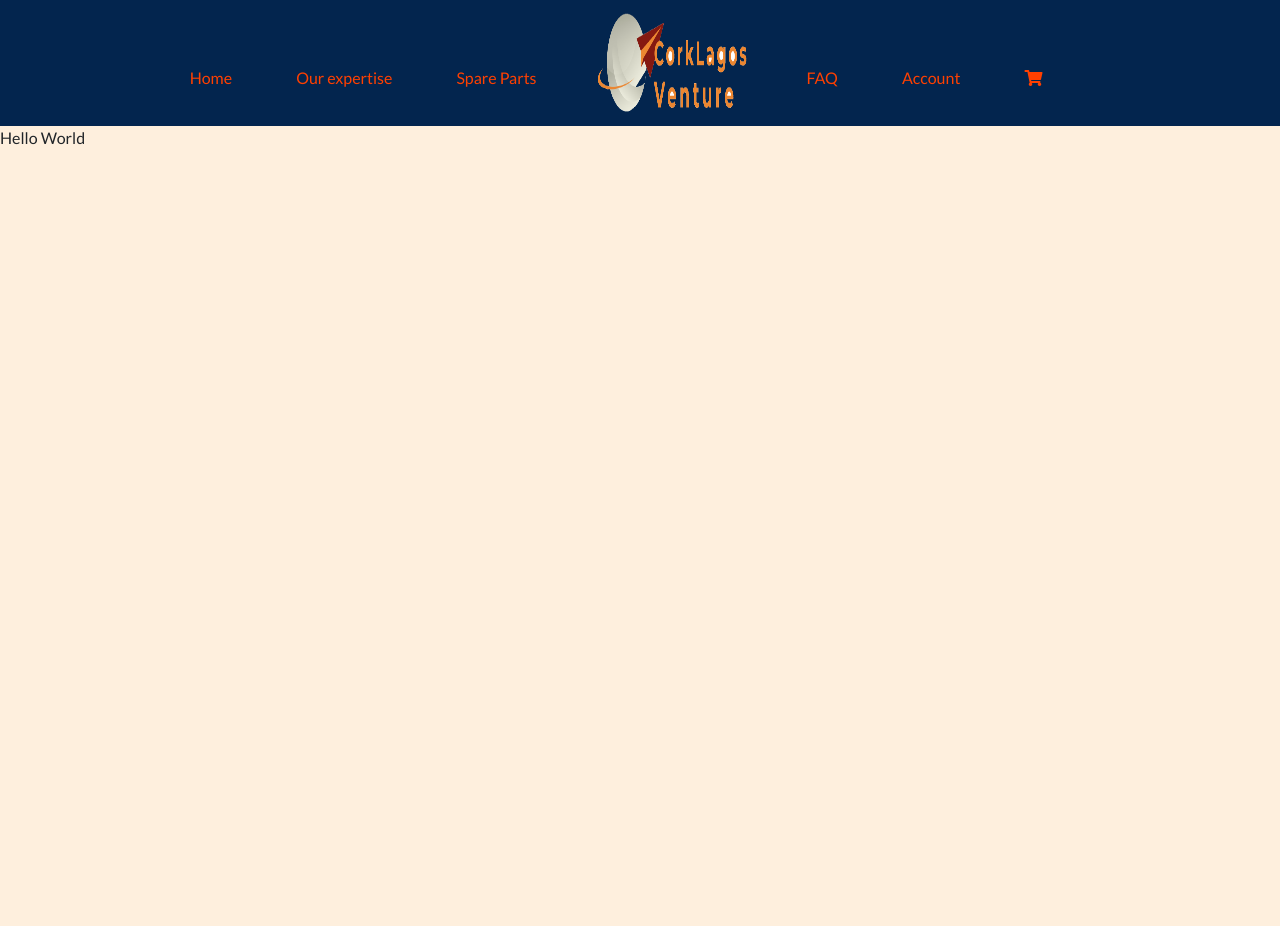
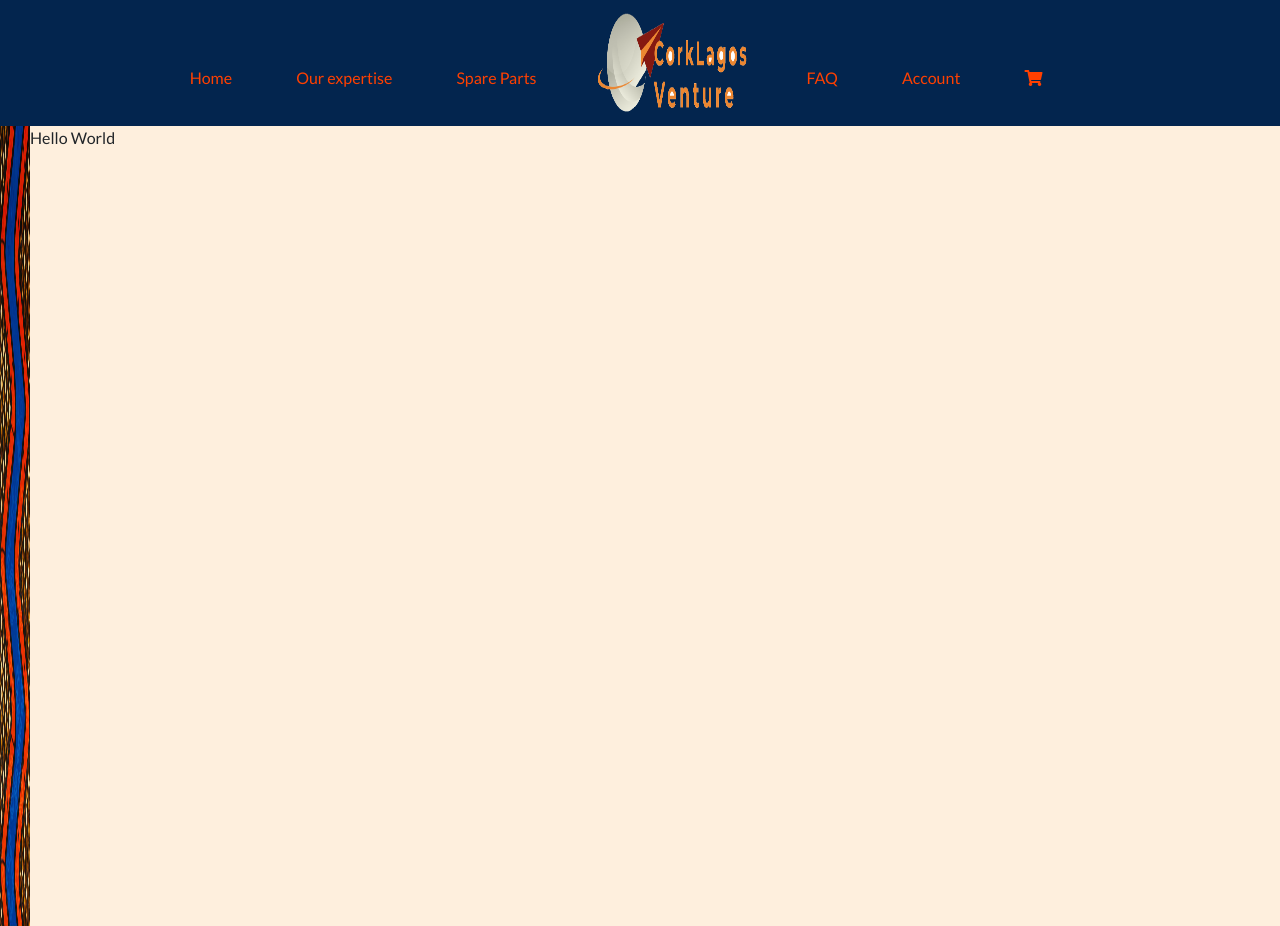
Before and after one commit to mkuti/corklagos-venture, a Django app: page / in a window 1280 px wide. Before the commit the page ends 145 px from the top, so only its background shows below. Run offline with Django 3.2, Linux system fonts and the light colour scheme; some libraries are stand-ins or nearby versions.

Commit message:
Added tribal vertical banner on left of screen

```diff
--- a/static/css/style.css
+++ b/static/css/style.css
@@ -56,6 +56,12 @@ li {
     background-color: #ff4000;
 }
 
+.tribal {
+    float: left;
+    width: 30px;
+    height: 100vh;
+}
+
 /* nav */
 
 #logo-lg {
--- a/templates/base.html
+++ b/templates/base.html
@@ -38,7 +38,7 @@
 
     <ul class="navbar-nav">
       <li class="nav-item">
-        <a class="nav-link active" href="#">Home <span class="sr-only">(current)</span></a>
+        <a class="nav-link" href="#">Home</a>
       </li>
       <li class="nav-item">
         <a class="nav-link" href="#">Our expertise</a>
@@ -63,6 +63,8 @@
   </div>
 </nav>
 
+<div><img class="tribal" src="{% static 'images/tribal.png' %}" alt="tribal design"></div>
+
 {% block content %} {% endblock %}
 
 <script src="https://cdnjs.cloudflare.com/ajax/libs/jquery/3.5.1/jquery.slim.min.js"></script>
```
